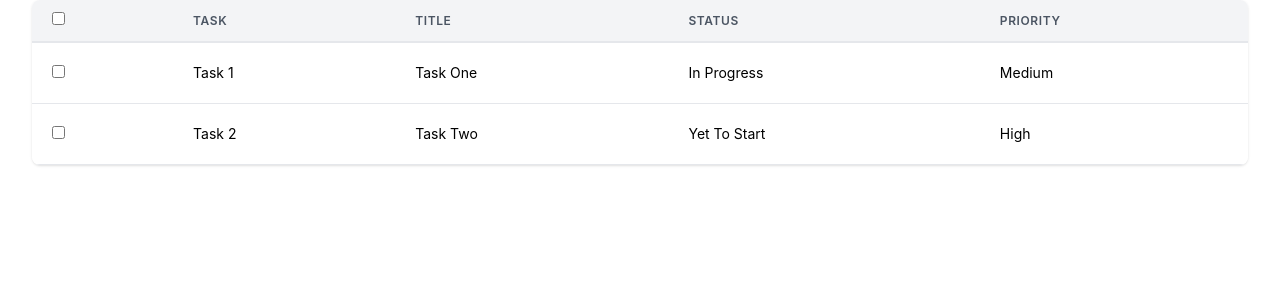
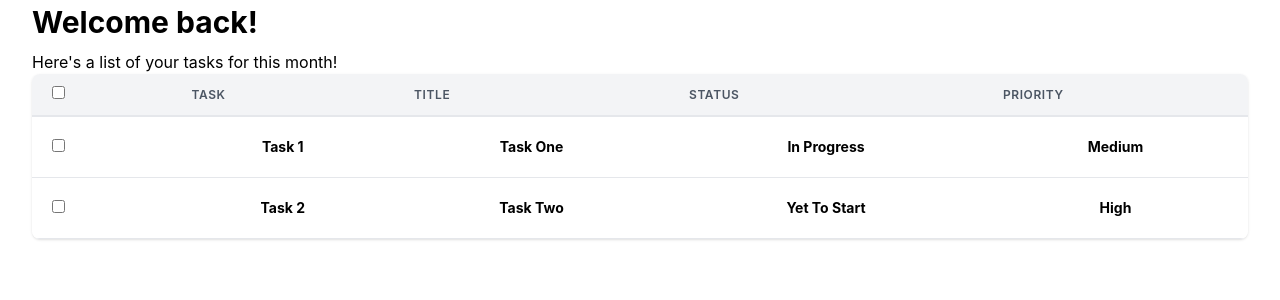
Before and after one commit to dchaitu/task_list, a React (Create React App) app: page / in a window 1280 px wide. Shown: the top 300 px of the page. Built offline with nearby package versions, Linux system fonts and the light colour scheme.

Commit message:
Added Header

```diff
--- a/src/App.js
+++ b/src/App.js
@@ -1,6 +1,7 @@
 import './App.css';
 import Task from "./components/Task/task";
 import {Component} from "react";
+import Header from "./components/Header/header";
 
 
 class App extends Component {
@@ -12,12 +13,14 @@ class App extends Component {
   tableStyle = "px-5 py-3 border-b-2 border-gray-200 bg-gray-100 text-left text-xs font-semibold text-gray-600 uppercase tracking-wider"
   tasks = [
       {
+        "id":"1",
         "name": "Task 1",
         "title": "Task One",
         "status": "In Progress",
         "priority": "Medium",
       },
       {
+        "id":"2",
         "name": "Task 2",
         "title": "Task Two",
         "status": "Yet To Start",
@@ -25,39 +28,50 @@ class App extends Component {
       },
     ]
 
+  rowStyle = { textDecoration: 'line-through' };
+
+  getSelectedTask = () => {
+    console.log("Clicked")
+    this.setState((prevState) => ({
+      isIssueSelected: !prevState.isIssueSelected,
+    }));
+  };
+
+  // selectedTask = (id) => {
+  //     for( task in this.tasks)
+  //     {
+  //       if( id === task["id"])
+  //         return
+  //       (<tr className={this.rowStyle}>
+  //           <Task taskName={task["name"]} taskTitle={task["title"]} taskStatus={task["status"]}
+  //                 taskPriority={task["priority"]}/>
+  //         </tr>
+  //       )
+  //     }
+  // }
 
 
-    getTasks = () => this.tasks.map(task => (
-      <Task taskName={task["name"]} taskTitle={task["title"]} taskStatus={task["status"]}
-            taskPriority={task["priority"]}/>
-    ))
+
+  getTasks = () => this.tasks.map(task => (
+    <Task taskId={task["id"]} taskName={task["name"]} taskTitle={task["title"]} taskStatus={task["status"]}
+          taskPriority={task["priority"]} selectTask={this.getSelectedTask}/>
+  ))
+
 
   render() {
-
-
     return (
       <div>
+        <Header/>
         <div className="container mx-auto px-4 sm:px-8">
           <div className="min-w-full shadow rounded-lg overflow-hidden">
             <table className="min-w-full leading-normal">
               <thead>
               <tr>
-                <th
-                  className={this.tableStyle}>
-                  <input type="checkbox" className="form-checkbox" onClick= {this.getSelectedTask}/>
-                </th>
-                <th
-                  className={this.tableStyle}>Task
-                </th>
-                <th
-                  className={this.tableStyle}>Title
-                </th>
-                <th
-                  className={this.tableStyle}>Status
-                </th>
-                <th
-                  className={this.tableStyle}>Priority
-                </th>
+                <TableRow><input type="checkbox" className="form-checkbox"/></TableRow>
+                <TableRow>Task</TableRow>
+                <TableRow>Title</TableRow>
+                <TableRow>Status</TableRow>
+                <TableRow>Priority</TableRow>
               </tr>
               </thead>
               <tbody>
@@ -72,3 +86,7 @@ class App extends Component {
 }
 
 export default App;
+
+const TableRow = (props) => (
+    <th className="px-5 py-3 border-b-2 border-gray-200 bg-gray-100 text-left text-xs font-semibold text-gray-600 uppercase tracking-wider">{props.children}</th>
+)
--- /dev/null
+++ b/src/components/Header/header.css
@@ -0,0 +1,5 @@
+
+.header{
+  height: 50px;
+  font-size: 30px;
+}
--- /dev/null
+++ b/src/components/Header/header.js
@@ -0,0 +1,12 @@
+import './header.css';
+
+
+const Header = () => (
+  <div className="container mx-auto px-4 sm:px-8">
+    <h1 className="header">
+      <b>Welcome back!</b></h1>
+    <p>Here's a list of your tasks for this month!</p>
+  </div>
+)
+
+export default Header
--- a/src/components/Task/task.js
+++ b/src/components/Task/task.js
@@ -1,39 +1,26 @@
-import React, { Component } from 'react';
-
-class Task extends Component {
-  state = {
-    isIssueSelected: false,
-  };
-
-  getSelectedTask = () => {
-    this.setState((prevState) => ({
-      isIssueSelected: !prevState.isIssueSelected,
-    }));
-  };
-
-  render() {
-    const { taskName, taskTitle, taskStatus, taskPriority } = this.props;
-    const { isIssueSelected } = this.state;
-
-    // Apply a line-through style if the task is selected
-    const rowStyle = isIssueSelected ? { textDecoration: 'line-through' } : {};
+import './task.css'
+const Task = props => {
+  const {taskName, taskTitle, taskStatus, taskPriority,selectTask, isIssueSelected} = props
+    const styleName = isIssueSelected ? 'line-through' : '';
 
     return (
-      <tr style={rowStyle}>
-        <td className="px-5 py-5 border-b border-gray-200 bg-white text-sm">
-          <input
-            type="checkbox"
-            className="form-checkbox"
-            onClick={this.getSelectedTask}
-          />
-        </td>
-        <td className="px-5 py-5 border-b border-gray-200 bg-white text-sm">{taskName}</td>
-        <td className="px-5 py-5 border-b border-gray-200 bg-white text-sm">{taskTitle}</td>
-        <td className="px-5 py-5 border-b border-gray-200 bg-white text-sm">{taskStatus}</td>
-        <td className="px-5 py-5 border-b border-gray-200 bg-white text-sm">{taskPriority}</td>
+
+      <tr className={styleName}>
+          <td className="px-5 py-5 border-b border-gray-200 bg-white text-sm">
+              <input type="checkbox" className="form-checkbox" onClick={selectTask}/>
+          </td>
+          <TableCell>{taskName}</TableCell>
+          <TableCell>{taskTitle}</TableCell>
+          <TableCell>{taskStatus}</TableCell>
+          <TableCell>{taskPriority}</TableCell>
       </tr>
-    );
-  }
+
+
+  )
 }
 
-export default Task;
+export default Task
+
+const TableCell = (props) => (
+    <th className="px-5 py-5 border-b border-gray-200 bg-white text-sm">{props.children}</th>
+)
```
